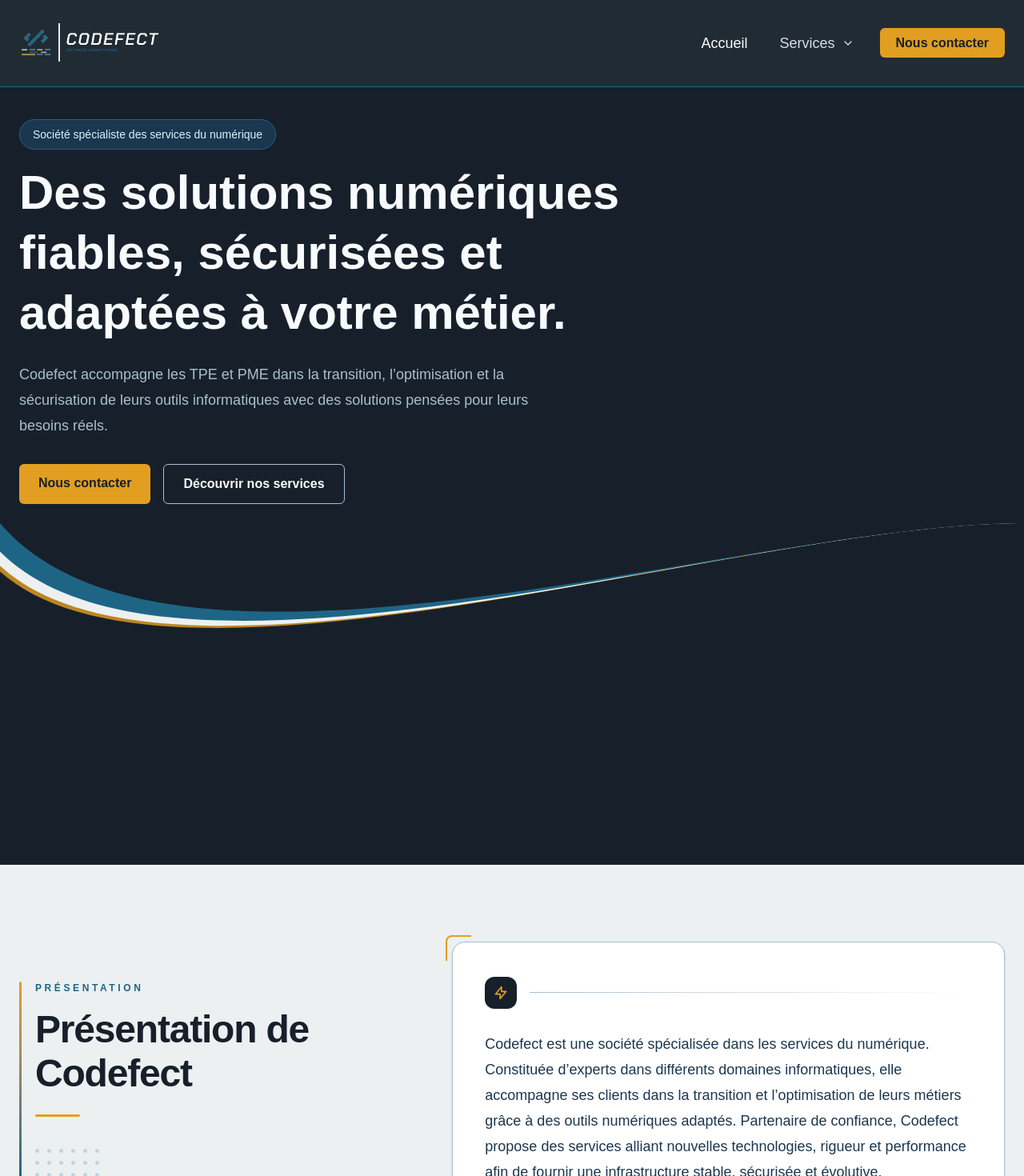
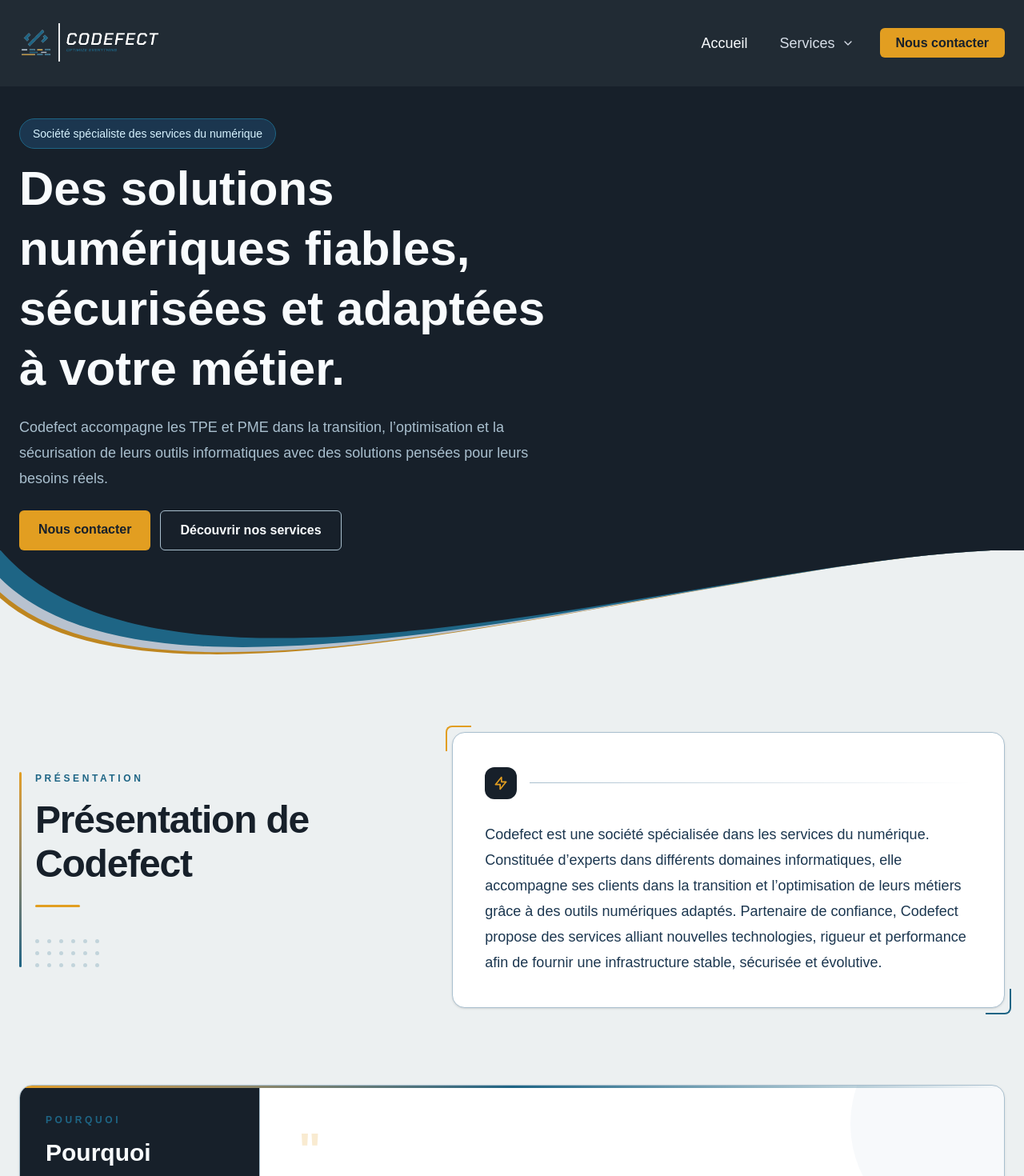
Before and after one commit to Bobby-codefect/website, a Next.js app: page / in a window 1280 px wide. Shown: the top 1470 px of the page at 80% size. Built offline with nearby package versions, Linux system fonts and the light colour scheme.

Commit message:
FEAT/animation-with-new-waveform : new HeroWave added

```diff
--- a/src/components/home/HeroWave.tsx
+++ b/src/components/home/HeroWave.tsx
@@ -6,22 +6,23 @@ const HeroWave = () => {
       homeContent.hero;
 
   return (
-      <div className="relative w-full overflow-hidden bg-[var(--color-bg-dark)]">
-        <div className="relative z-10 mx-auto flex max-w-7xl items-center px-6 pt-10 pb-0">
-          <div className="max-w-3xl animate-[heroFadeUp_0.9s_ease-out_both]">
-            <p className="mb-4 inline-flex rounded-full border border-[var(--color-accent-blue)] bg-[var(--color-surface-dark)] px-4 py-2 text-sm font-medium text-[#d7f3ff]">
+      <div className="w-full bg-[var(--color-bg-light)]">
+        <section className="bg-[var(--color-bg-dark)]">
+          <div className="mx-auto flex max-w-7xl items-center px-6 pt-10 pb-0">
+            <div className="max-w-2xl animate-[heroFadeUp_0.9s_ease-out_both]">
+              <p className="mb-3 inline-flex rounded-full border border-[var(--color-accent-blue)] bg-[var(--color-surface-dark)] px-4 py-2 text-sm font-medium text-[#d7f3ff]">
                 {badge}
               </p>
 
-            <h1 className="mb-6 text-4xl font-bold leading-tight text-white md:text-5xl xl:text-6xl">
+              <h1 className="mb-5 text-4xl font-bold leading-tight text-white md:text-5xl xl:text-6xl">
                 {titre}
               </h1>
 
-            <p className="mb-8 max-w-2xl text-lg leading-8 text-[var(--color-border-soft)]">
+              <p className="mb-6 max-w-2xl text-lg leading-8 text-[var(--color-border-soft)]">
                 {description}
               </p>
 
-            <div className="flex flex-col gap-4 sm:flex-row">
+              <div className="flex flex-col gap-3 sm:flex-row">
                 <a
                     href="/contact"
                     className="rounded-md bg-[var(--color-accent-gold-strong)] px-6 py-3 text-center font-semibold text-[var(--color-bg-dark)] transition hover:bg-[var(--color-accent-gold)]"
@@ -38,34 +39,35 @@ const HeroWave = () => {
               </div>
             </div>
           </div>
+        </section>
 
-        <div className="relative mt-6 w-full leading-[0]">
+        <div className="w-full overflow-hidden leading-[0] bg-[var(--color-bg-light)]">
           <svg
               viewBox="0 0 1800 600"
               xmlns="http://www.w3.org/2000/svg"
-              className="h-auto w-full"
-              preserveAspectRatio="none"
+              xmlnsXlink="http://www.w3.org/1999/xlink"
+              className="relative -top-px block h-auto w-full"
               aria-hidden="true"
           >
             <path
                 fill="#be8620"
                 d="M 0,85 C 300,350 1300,0 1800,0 L 1800,0 L 0,0 Z"
+                strokeWidth="0"
             />
-
             <path
-                fill="var(--color-bg-light)"
+                fill="#b8c2cf"
                 d="M 0,75 C 300,350 1300,0 1800,0 L 1800,0 L 0,0 Z"
+                strokeWidth="0"
             />
-
             <path
                 fill="#1e6585"
                 d="M 0,50 C 300,350 1300,0 1800,0 L 1800,0 L 0,0 Z"
+                strokeWidth="0"
             />
-
             <path
-                /* fill="#17202a" */
-                fill="var(--color-bg-dark)"
+                fill="#17202a"
                 d="M 0,0 C 300,350 1300,0 1800,0 L 1800,0 L 0,0 Z"
+                strokeWidth="0"
             />
           </svg>
         </div>
--- a/src/components/home/PresentationSection.tsx
+++ b/src/components/home/PresentationSection.tsx
@@ -4,45 +4,45 @@ export default function PresentationSection() {
     const { titre, texte } = homeContent.presentation;
 
     return (
-        <section className="bg-[var(--color-bg-light)] text-[var(--color-text-dark)]">
-            <div className="mx-auto max-w-7xl px-6 py-24">
+        <section className="bg-(--color-bg-light) text-(--color-text-dark) lg:-mt-40 xl:-mt-56">
+            <div className="mx-auto max-w-7xl px-6 pt-16 pb-24 md:pt-20 lg:pt-6">
                 <div className="grid gap-12 lg:grid-cols-[1fr_1.4fr] lg:items-center">
 
                     <div className="relative pl-5">
-                        <div className="absolute left-0 top-0 h-full w-[3px] rounded-full bg-gradient-to-b from-[var(--color-accent-gold-strong)] to-[var(--color-accent-blue)]" />
+                        <div className="absolute left-0 top-0 h-full w-[3px] rounded-full bg-gradient-to-b from-(--color-accent-gold-strong) to-(--color-accent-blue)" />
 
-                        <p className="mb-4 text-xs font-bold uppercase tracking-[0.3em] text-[var(--color-accent-blue)]">
+                        <p className="mb-4 text-xs font-bold uppercase tracking-[0.3em] text-(--color-accent-blue)">
                             Présentation
                         </p>
                         <h2 className="mb-6 text-4xl font-extrabold leading-[1.15] tracking-tight md:text-5xl">
                             {titre}
                         </h2>
-                        <div className="mb-10 h-[3px] w-14 rounded-full bg-[var(--color-accent-gold-strong)]" />
+                        <div className="mb-10 h-[3px] w-14 rounded-full bg-(--color-accent-gold-strong)" />
 
                         <div className="hidden lg:grid grid-cols-6 gap-[10px] w-fit">
                             {Array.from({ length: 18 }).map((_, i) => (
-                                <div key={i} className="h-[5px] w-[5px] rounded-full bg-[var(--color-accent-blue)] opacity-20" />
+                                <div key={i} className="h-[5px] w-[5px] rounded-full bg-(--color-accent-blue) opacity-20" />
                             ))}
                         </div>
                     </div>
 
                     <div className="group relative">
-                        <div className="pointer-events-none absolute -top-2 -left-2 h-8 w-8 border-t-2 border-l-2 border-[var(--color-accent-gold-strong)] rounded-tl-lg transition-all duration-500 group-hover:h-12 group-hover:w-12" />
-                        <div className="pointer-events-none absolute -bottom-2 -right-2 h-8 w-8 border-b-2 border-r-2 border-[var(--color-accent-blue)] rounded-br-lg transition-all duration-500 group-hover:h-12 group-hover:w-12" />
+                        <div className="pointer-events-none absolute -top-2 -left-2 h-8 w-8 border-t-2 border-l-2 border-(--color-accent-gold-strong) rounded-tl-lg transition-all duration-500 group-hover:h-12 group-hover:w-12" />
+                        <div className="pointer-events-none absolute -bottom-2 -right-2 h-8 w-8 border-b-2 border-r-2 border-(--color-accent-blue) rounded-br-lg transition-all duration-500 group-hover:h-12 group-hover:w-12" />
 
-                        <div className="overflow-hidden rounded-2xl border border-[var(--color-border-soft)] bg-[var(--color-card-bg)] shadow-sm transition-all duration-500 group-hover:-translate-y-1 group-hover:shadow-xl group-hover:border-[var(--color-accent-blue)]/30">
-                            <div className="h-[3px] w-0 bg-gradient-to-r from-[var(--color-accent-gold-strong)] to-[var(--color-accent-blue)] transition-all duration-700 group-hover:w-full" />
+                        <div className="overflow-hidden rounded-2xl border border-(--color-border-soft) bg-(--color-card-bg) shadow-sm transition-all duration-500 group-hover:-translate-y-1 group-hover:shadow-xl group-hover:border-[var(--color-accent-blue)]/30">
+                            <div className="h-[3px] w-0 bg-gradient-to-r from-(--color-accent-gold-strong) to-(--color-accent-blue) transition-all duration-700 group-hover:w-full" />
 
                             <div className="p-8 md:p-10">
                                 <div className="mb-7 flex items-center gap-4">
-                                    <div className="flex h-10 w-10 items-center justify-center rounded-xl bg-[var(--color-bg-dark)] transition-transform duration-300 group-hover:scale-110">
-                                        <svg className="h-5 w-5 text-[var(--color-accent-gold-strong)]" fill="none" viewBox="0 0 24 24" stroke="currentColor" strokeWidth={2}>
+                                    <div className="flex h-10 w-10 items-center justify-center rounded-xl bg-(--color-bg-dark) transition-transform duration-300 group-hover:scale-110">
+                                        <svg className="h-5 w-5 text-(--color-accent-gold-strong)" fill="none" viewBox="0 0 24 24" stroke="currentColor" strokeWidth={2}>
                                             <path strokeLinecap="round" strokeLinejoin="round" d="M13 10V3L4 14h7v7l9-11h-7z" />
                                         </svg>
                                     </div>
-                                    <div className="h-px flex-1 bg-gradient-to-r from-[var(--color-border-soft)] to-transparent" />
+                                    <div className="h-px flex-1 bg-gradient-to-r from-(--color-border-soft) to-transparent" />
                                 </div>
-                                <p className="text-lg leading-8 text-[var(--color-text-soft)]">
+                                <p className="text-lg leading-8 text-(--color-text-soft)">
                                     {texte}
                                 </p>
                             </div>
--- a/src/components/layout/Header.tsx
+++ b/src/components/layout/Header.tsx
@@ -45,7 +45,7 @@ export default function Header() {
     }
 
     return (
-        <header className="sticky top-0 z-50 border-b border-[var(--color-accent-blue)] bg-[var(--color-bg-dark)]/95 backdrop-blur">
+        <header className="sticky top-0 z-50 bg-[var(--color-bg-dark)]/95 backdrop-blur">
 
             {/* Wrapper principal */}
             <div className="flex items-center justify-between py-4">
```
Lines whose indentation alone changed are shown as unchanged.
